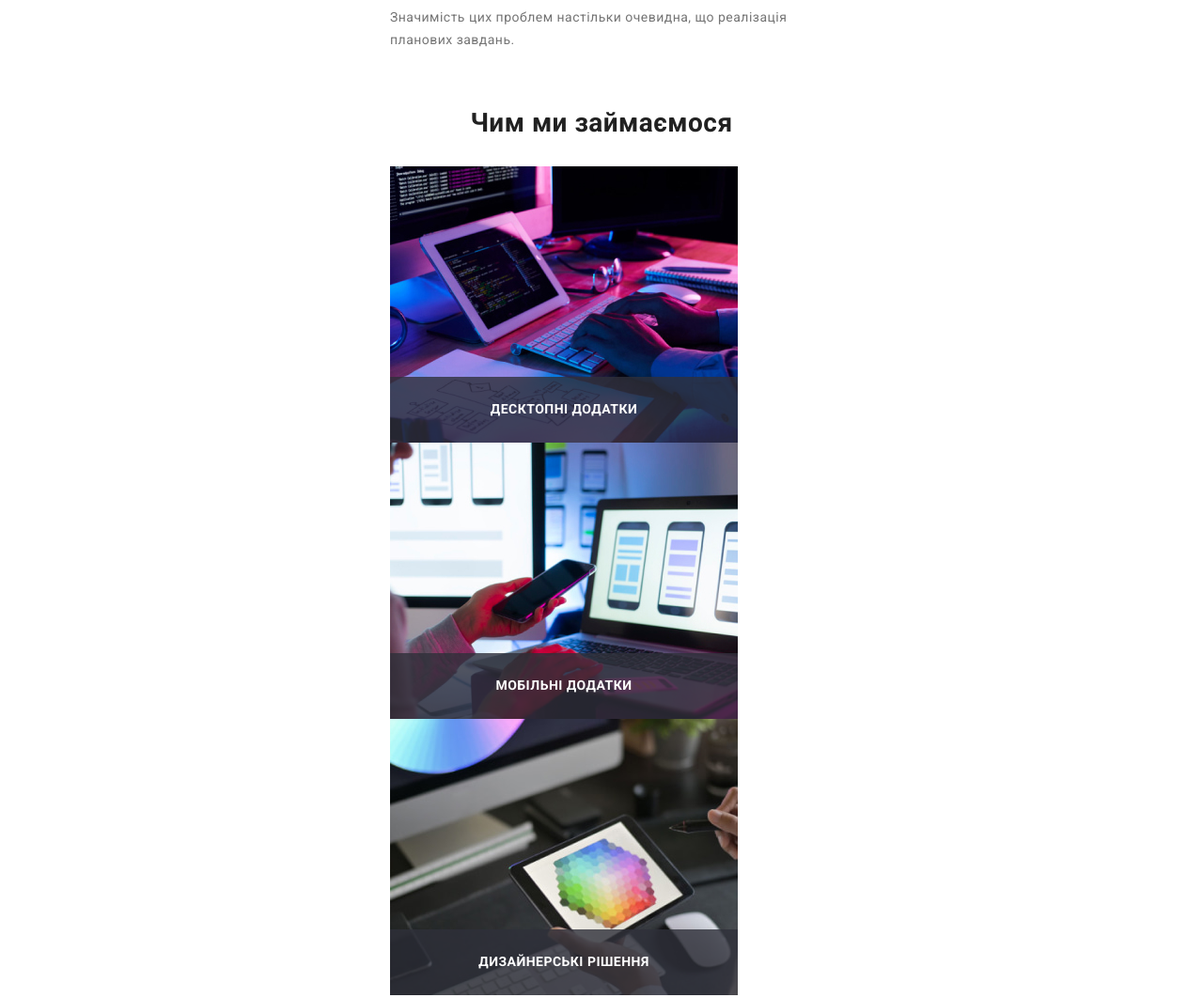
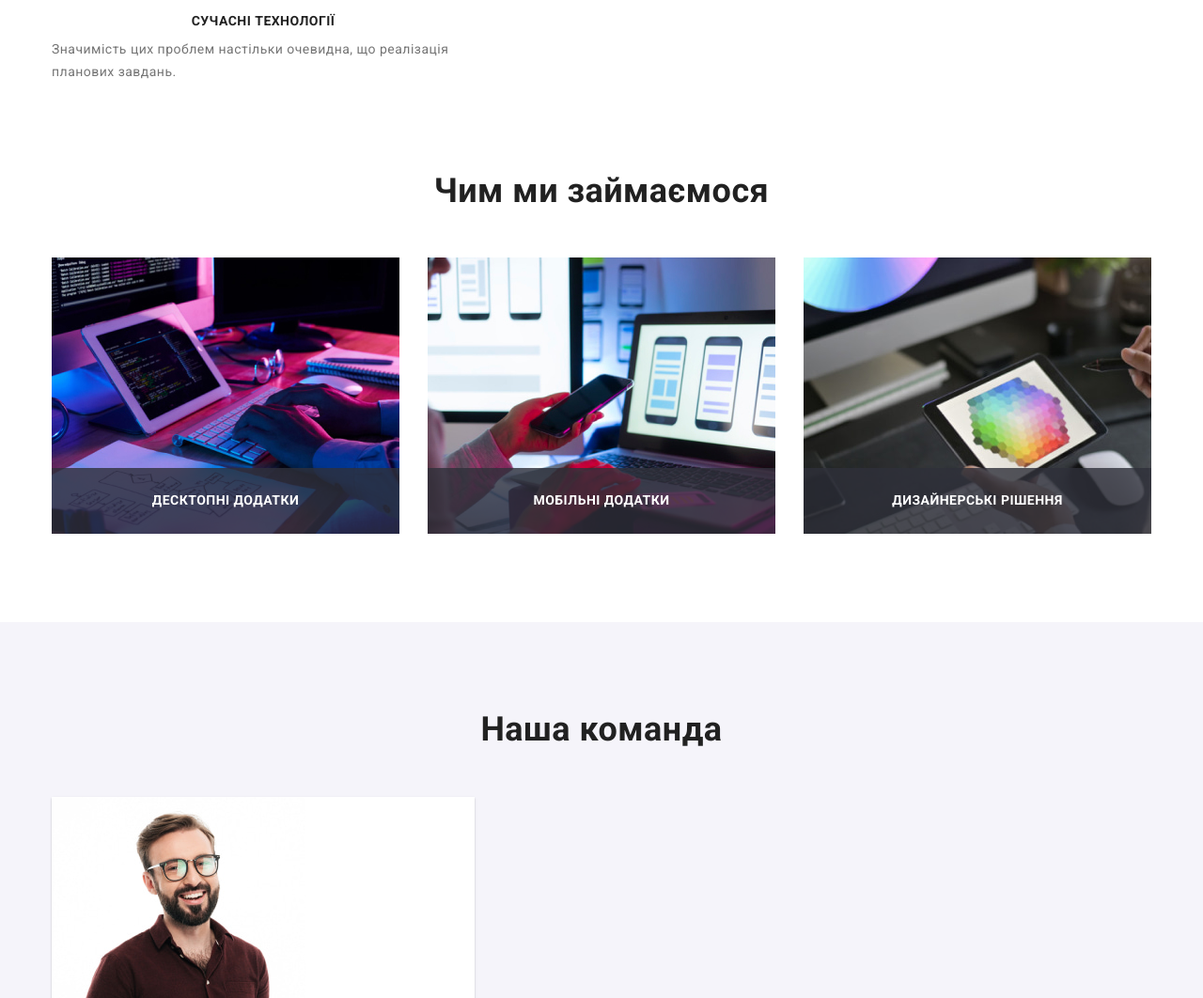
Before and after one commit to A-Gulinsky/goit-markup-hw-08, a plain HTML site: page index.html in a window 1280 px wide. Shown: the part 1503-2565 px from the top of the page at 94% size. Drawn offline with nearby package versions, Linux system fonts and the light colour scheme; files that its build step writes are made by us from their sources.

Commit message:
adaptive globalsettings.scss

```diff
--- a/sass/base/_globalsettings.scss
+++ b/sass/base/_globalsettings.scss
@@ -7,6 +7,10 @@ body {
   background-color: $additional-bg-color;
 
   color: $secondary-text-color;
+}
+
+body.modal-open {
+  overflow: hidden;
 }
 
 // Секції
@@ -25,12 +29,18 @@ body {
     background-color: $team-bg-color;
   }
 
-  // MEDIA MOBILE
-
-  @media screen and (min-width: 480px) {
+  // MEDIA MOBILE/TAB
+  @media screen and (max-width: 1199px) {
     padding-top: 60px;
     padding-bottom: 60px;
   }
+
+  // MEDIA DESKTOP
+  @media screen and (min-width:1200px) {
+    padding-top: 94px;
+    padding-bottom: 94px;
+  }
+
 }
 
 .section__title {
@@ -38,18 +48,29 @@ body {
   font-weight: 700;
   text-align: center;
 
-  // MEDIA MOBILE
-  @media screen and (min-width: 480px) {
+  // MEDIA MOBILE/TAB
+  @media screen and (max-width: 1199px) {
     font-size: 28px;
     line-height: 1.17;
+  }
+
+  // MEDIA DESKTOP
+  @media screen and (min-width: 1200px) {
+    font-size: 36px;
+    line-height: 1.16;
   }
 }
 
 .section_title-setting {
 
-  // MEDIA MOBILE
-  @media screen and (min-width: 480px) {
+  // MEDIA MOBILE/TAB
+  @media screen and (max-width: 1199px) {
     margin-bottom: 30px;
+  }
+
+  // MEDIA DESKTOP
+  @media screen and (min-width: 1200px) {
+    margin-bottom: 50px;
   }
 }
 
@@ -62,8 +83,21 @@ body {
   padding-left: 15px;
   padding-right: 15px;
 
+  // :::::::::::MEDIA MOBILE
+
   @media screen and (min-width: 480px) {
     width: 480px;
+  }
+
+  // ::::::::::::MEDIA TAB
+
+  @media screen and (min-width: 768px) {
+    width: 768px;
+  }
+
+  // :::::::::::MEDIA DESKTOP
+  @media screen and (min-width: 1200px) {
+    width: 1200px;
   }
 }
 
@@ -84,6 +118,8 @@ body {
 /* Налаштунок фото */
 img {
   display: block;
+  max-width: 100%;
+  height: auto;
 }
 
 /* Глобальне скидання */
```
